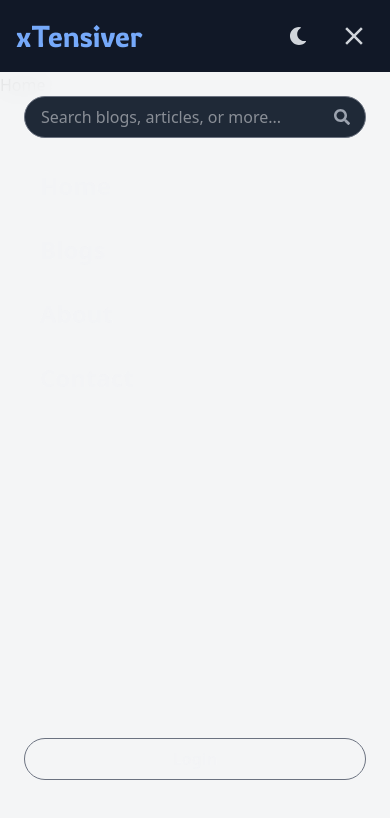
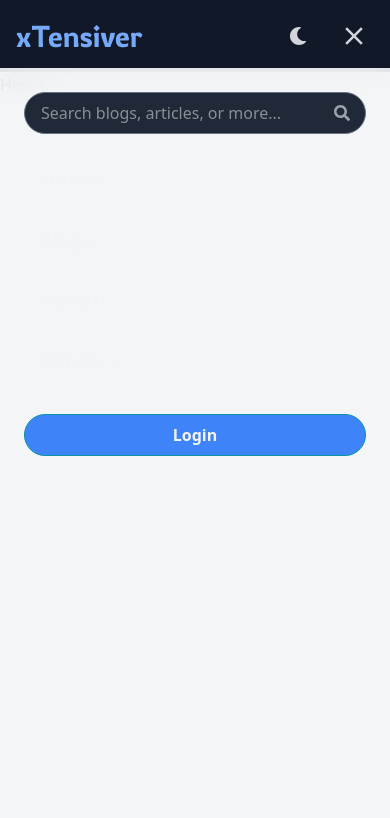
Before and after one commit to mdrakibur179/xtensiver, a React (Vite) app in the folder client/: page / in a window 390 px wide. Both pictures are taken after a click on the button 354 px from the left and 36 px from the top of the page. Shown: the top 818 px of the page. Built offline with nearby package versions, Linux system fonts and the light colour scheme.

Commit message:
fixed the scrolling bug

```diff
--- a/client/src/components/Header.jsx
+++ b/client/src/components/Header.jsx
@@ -48,20 +48,17 @@ const Header = () => {
     } else {
       document.body.style.overflow = "auto";
     }
-    return () => {
-      document.body.style.overflow = "auto";
-    };
   }, [mobileMenuOpen]);
 
   return (
     <header
-      className={`sticky top-0 z-100 transition-all border-b border-gray-50 duration-300 ${
+      className={`sticky top-0 z-50 transition-all border-b border-gray-50 duration-300 ${
         scrolled
           ? "bg-white/50 dark:bg-gray-900 backdrop-blur-lg shadow-sm"
           : "bg-white dark:bg-gray-900 py-1"
       }`}
     >
-      <div className="container mx-auto px-4 py-3">
+      <div className="container relative mx-auto px-4 py-3">
         <div className="flex items-center justify-between">
           {/* Logo */}
           <div className="flex-shrink-0">
@@ -129,7 +126,7 @@ const Header = () => {
 
         {mobileMenuOpen && (
           <div
-            className={`fixed md:hidden left-0 right-0 top-18 bottom-0 z-50 transform ${
+            className={`absolute min-h-screen md:hidden left-0 right-0 top-16 bottom-0 z-50 transform ${
               mobileMenuOpen ? "translate-x-0" : "translate-x-full"
             } transition-transform duration-500 ease-in-out ${
               darkMode ? "bg-gray-900/90" : "bg-gray-100/90"
@@ -152,7 +149,7 @@ const Header = () => {
                   key={item.link}
                   to={item.link}
                   onClick={() => setMobileMenuOpen(false)}
-                  className="text-2xl font-semibold py-2 px-4 rounded hover:bg-gray-200 dark:hover:bg-gray-700 transition-colors text-gray-900 dark:text-gray-100"
+                  className="text-xl font-semibold py-2 px-4 rounded hover:bg-gray-200 dark:hover:bg-gray-700 transition-colors text-gray-900 dark:text-gray-100"
                 >
                   {item.title}
                 </Link>
@@ -160,11 +157,11 @@ const Header = () => {
             </nav>
 
             {/* Signin Button */}
-            <div className="absolute bottom-16 left-0 right-0 px-6">
+            <div className="mt-8">
               <Link
                 to="/sign-in"
                 onClick={() => setMobileMenuOpen(false)}
-                className="block w-full text-center border px-4 py-2 rounded-full font-semibold border-gray-400 dark:border-gray-500 text-gray-900 dark:text-gray-100 hover:bg-gray-200 dark:hover:bg-gray-700 transition"
+                className="block w-full text-center border px-4 py-2 rounded-full bg-blue-500 font-semibold border-teal-500 dark:border-teal-500 text-white dark:text-gray-100 hover:bg-blue-600 dark:hover:bg-gray-700 transition"
               >
                 Login
               </Link>
```
